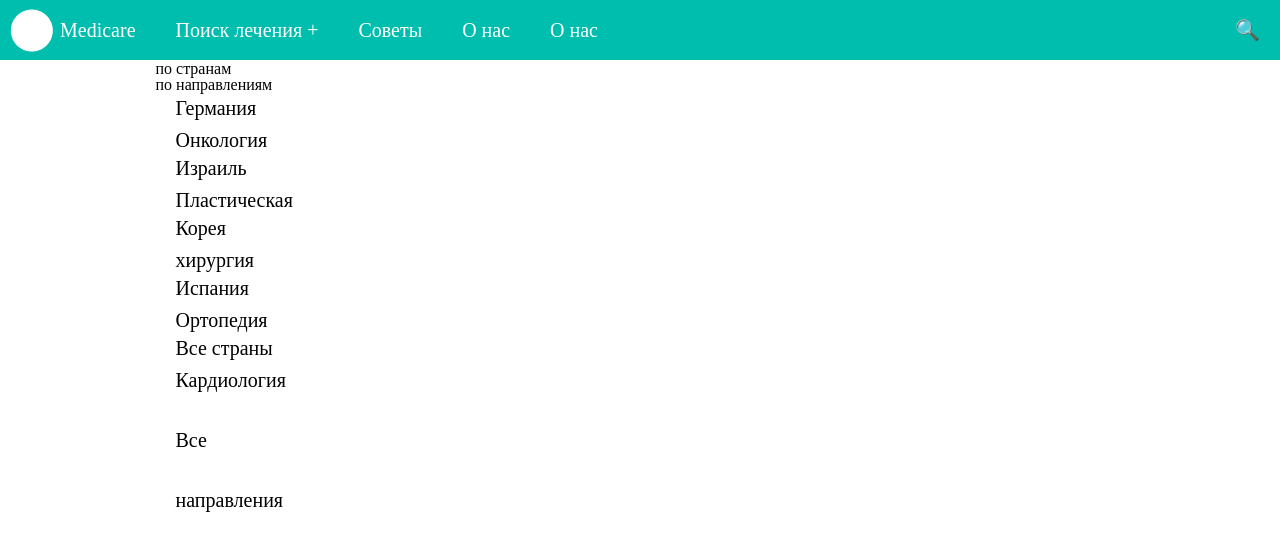
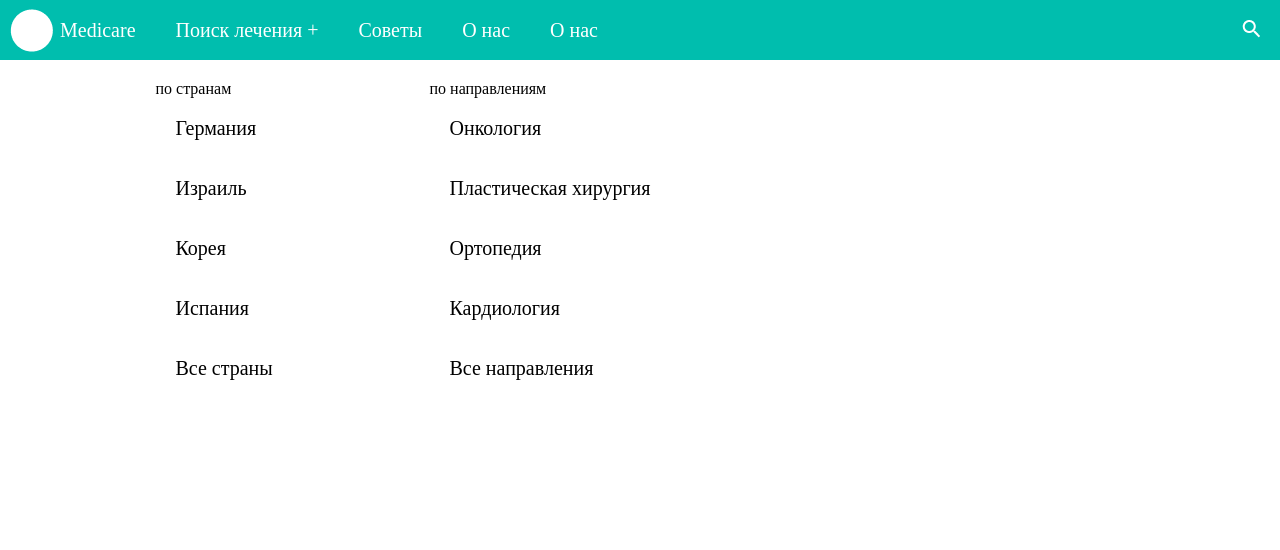
Before and after one commit to roundoutandabout/web-page-medicare, a website: page index.html in a window 1280 px wide. Both pictures are taken after a click on the link "Поиск лечения". Drawn offline with Linux system fonts and the light colour scheme.

Commit message:
Nav bar improvments
search icon, sub-menu

```diff
--- a/index.html
+++ b/index.html
@@ -10,8 +10,9 @@
 		<nav>
 			<ul class="topnav" id="myTopnav">
 				<li><span class="site-title">Medicare</span></li>
-				<li><a href="#home" class="drop-down">Поиск лечения</a>
-					<ul>
+				<li><a href="#home" class="drop-down" id="dropDownMenu" onclick="toggleSubMenu()">Поиск лечения</a>
+					<div class="container">
+						<ul>
 						<li>по странам</li>
 						<li><a href="germany">Германия</a></li>
 						<li><a href="israel">Израиль</a></li>
@@ -20,13 +21,14 @@
 						<li><a href="all-countries">Все страны</a></li>
 					</ul>
 					<ul>
-						<p>по направлениям</p>
+						<li>по направлениям</li>
 						<li><a href="onco">Онкология</a></li>
 						<li><a href="plastic-chirurgy">Пластическая хирургия</a></li>
 						<li><a href="ortopedia">Ортопедия</a></li>
 						<li><a href="cardiology">Кардиология</a></li>
 						<li><a href="all-types">Все направления</a></li>
 					</ul>
+					</div>
 				</li>
 				<li><a href="#news">Советы</a></li>
 				<li><a href="#contact">О нас</a></li>
@@ -34,7 +36,7 @@
 				<li class="menu-icon">
 					<a href="#" onclick="toggleMenu()">&#9776;</a>
 				</li>
-				<li class="search-icon"><a href="#search">&#128269;</a></li>
+				<li class="search-icon"><a href="#search"></a></li>
 			</ul>
 		</nav>
 	</header>
@@ -47,6 +49,16 @@
 				x.className = "topnav";
 			}
 		}
+
+		function toggleSubMenu() {
+			var x = document.getElementById("dropDownMenu");
+			var subMenu = x.nextElementSibling;
+			if (subMenu.className === "container") {
+				subMenu.className += " container-visible";
+			} else {
+				subMenu.className = "container";
+			}
+		}
 	</script>
 </body>
 </html>
--- a/sass/style.scss
+++ b/sass/style.scss
@@ -27,7 +27,17 @@ nav ul li {
 }
 
 nav ul li.search-icon {
+	position: relative;
 	float: right;
+	top: 20px;
+
+	a {
+		background-image: url('../img/search-icon.png') ;
+		background-repeat: no-repeat;
+		background-position: bottom center;
+		width: 18px;
+		height: 18px;
+	}
 }
 
 nav ul li a:hover {
@@ -64,14 +74,20 @@ nav a, nav span {
 
 nav ul ul {
   display: inline-block;
+  top: $menu-hight;
+  padding-top: 20px;
+}
+
+div.container {
+  display: none;
   position: absolute;
-  top: $menu-hight;
+  top: ($menu-hight);
 }
 
 nav ul ul li {
 	display: block;
-  width: 170px;
-  float: none;
+	width: 270px;
+	float: none;
 }
 
 nav ul ul a {
@@ -84,7 +100,9 @@ nav ul ul li a:hover {
 
 /* ------------ Second level menu END ------------ */
 
-nav ul li:hover > ul { display: inherit; }
+
+
+div.container-visible { display: inherit; }
 
 li > a:after {
     content: ' +';
@@ -101,25 +119,30 @@ ul li.menu-icon {display: none;}
 		display: none;
 	}
 
+
+
 	ul li.menu-icon, ul li.search-icon {
 		display: inline-block;
 		float: right;
   }
 }
 
-@media screen and (max-width:680px) {
-  ul.topnav.responsive {position: relative;}
-  ul.topnav.responsive li.menu-icon {
-    position: absolute;
-    right: 0;
-    top: 0;
+  ul.topnav.responsive {
+
+	li.menu-icon {
+		position: absolute;
+		right: 0;
+		top: 0;
+	  }
+
   }
+
   ul.topnav.responsive li {
     float: none;
     display: inline;
   }
+
   ul.topnav.responsive li a {
     display: block;
     text-align: left;
   }
-}
```
Also changed, not shown: test.html (added, +33 -0 lines), css/style.css, img/search-icon.png (added), style.css (added).
